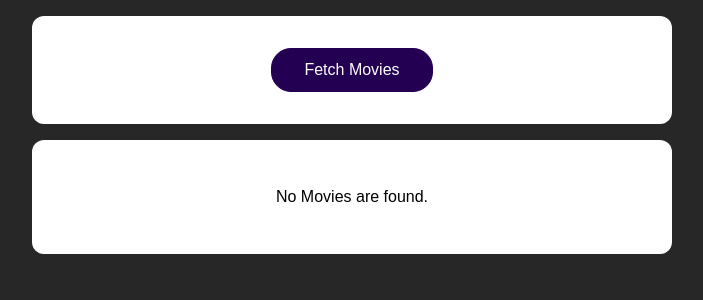
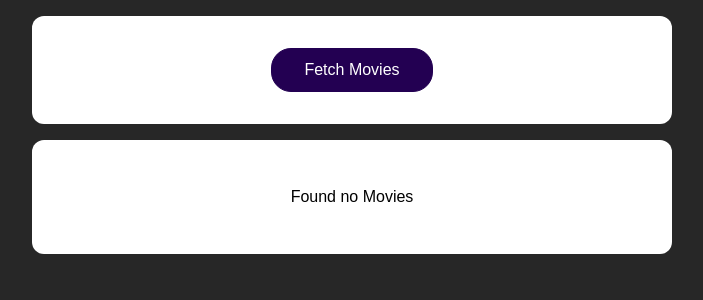
Before and after one commit to kscheltema/section_14_movie_app, a React (Create React App) app: page / in a window 1280 px wide. Shown: the top 300 px of the page, without its empty margins (288-991 px from the left). Built offline with nearby package versions, Linux system fonts and the light colour scheme.

Commit message:
clean return statement with prior if statements

```diff
--- a/src/App.js
+++ b/src/App.js
@@ -32,19 +32,25 @@
     setIsLoading(false);
   }
 
+  let content = <p>Found no Movies</p>;
+  if (movies.length > 0) {
+    content = <MoviesList movies={movies} />;
+  }
+
+  if (error) {
+    content = <p>{error}</p>;
+  }
+
+  if (isLoading) {
+    content = <p>Loading...</p>;
+  }
+
   return (
     <React.Fragment>
       <section>
         <button onClick={fetchMoviesHandler}>Fetch Movies</button>
       </section>
-      <section>
-        {!isLoading && movies.length > 0 && <MoviesList movies={movies} />}
-        {!isLoading && movies.length === 0 && !error && (
-          <p>No Movies are found.</p>
-        )}
-        {isLoading && <p>loading...</p>}
-        {!isLoading && error && <p>{error}</p>}
-      </section>
+      <section>{content}</section>
     </React.Fragment>
   );
 }
```
